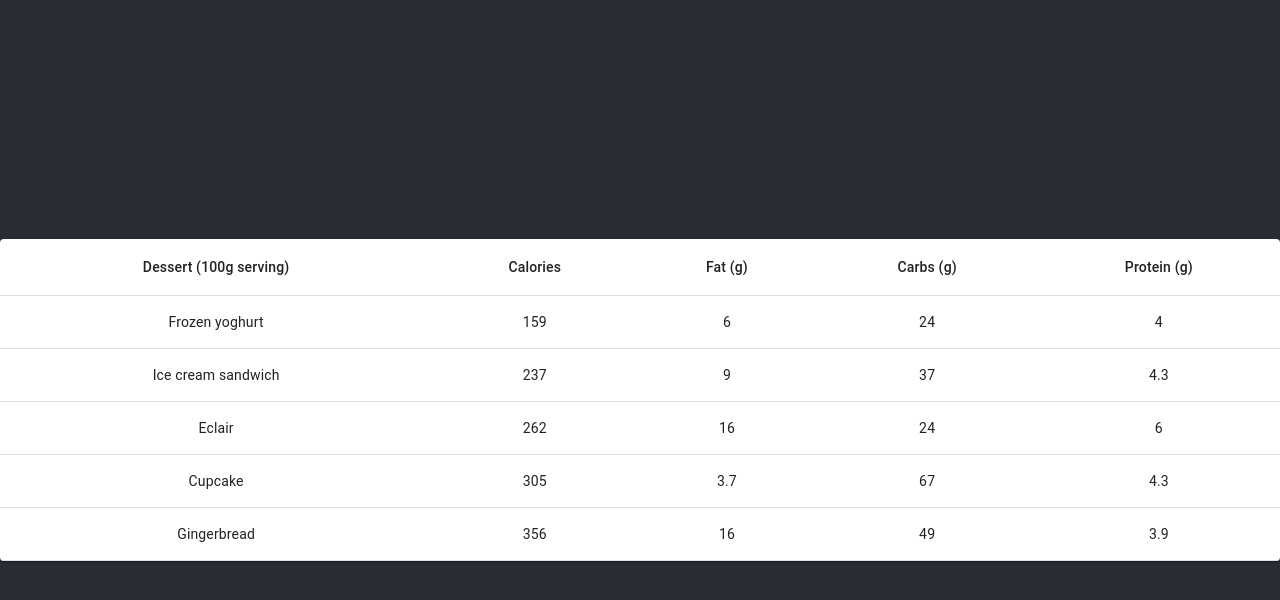
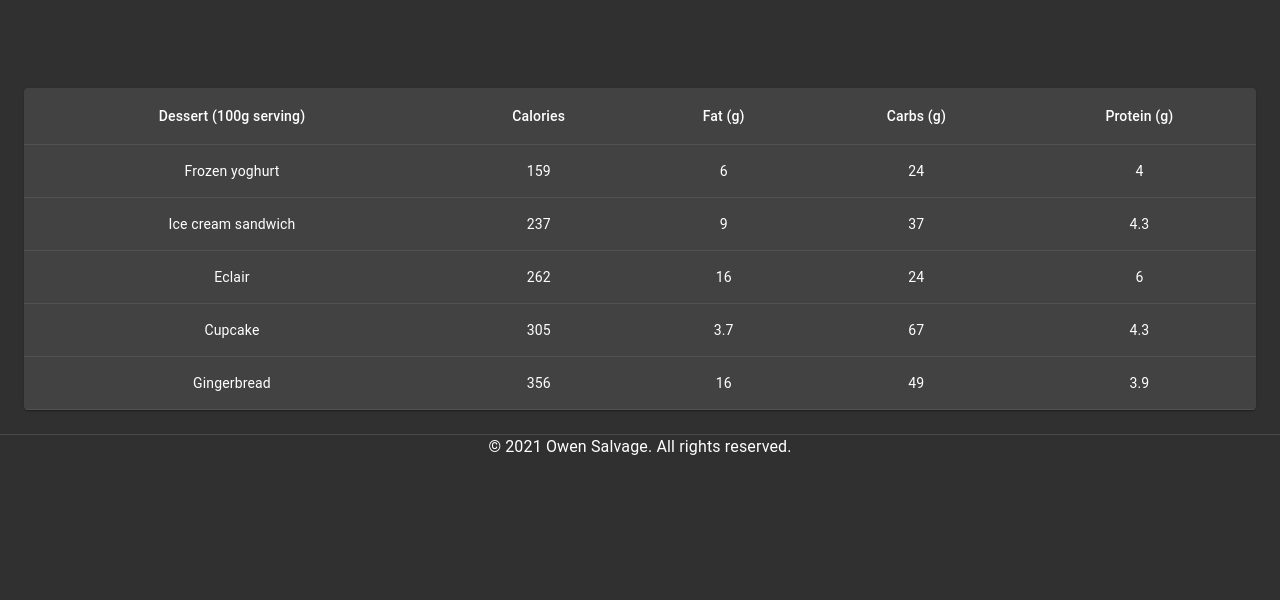
Before and after one commit to Owenleo778/Sudoku, a React (Create React App) app: page / in a window 1280 px wide. Shown: the top 600 px of the page. Built offline with nearby package versions, Linux system fonts and the light colour scheme.

Commit message:
Added header, footer and themes.

```diff
--- a/src/App.tsx
+++ b/src/App.tsx
@@ -1,15 +1,42 @@
 import './App.css';
 import Board from './ui/board/sudokuBoard';
+import { ThemeProvider } from "@material-ui/styles";
+import { darkTheme } from "./ui/themes/themes";
+import { CssBaseline, Box, Container, createStyles, Theme, makeStyles } from "@material-ui/core";
 import React from "react";
+import Header from "./ui/margins/header";
+import Footer from "./ui/margins/footer";
 
-function App() {
-  return (
-      <div className="App">
-        <header className="App-header">
-          <Board />
-        </header>
-      </div>
-  )
+const useStyles = makeStyles((theme: Theme) =>
+    createStyles({
+        container: {
+            flexGrow: 1,
+            [theme.breakpoints.down("xs")]: {
+                marginTop: theme.spacing(9),
+                marginBottom: theme.spacing(2),
+            },
+            [theme.breakpoints.up("sm")]: {
+                marginTop: theme.spacing(11),
+                marginBottom: theme.spacing(3),
+            },
+        },
+    })
+);
+
+const App: React.FC = () => {
+    const { container } = useStyles();
+    return (
+        <ThemeProvider theme={darkTheme}>
+            <CssBaseline />
+            <Box display="flex" flexDirection="column" height="100%">
+                <Header />
+                <Container className={container}>
+                    <Board />
+                </Container>
+                <Footer />
+            </Box>
+        </ThemeProvider>
+    )
 }
 
 export default App;
--- /dev/null
+++ b/src/ui/margins/footer.tsx
@@ -0,0 +1,13 @@
+import { Divider, Typography } from "@material-ui/core";
+import React from "react";
+
+const Footer: React.FC = () => {
+    return (
+        <>
+            <Divider />
+            <Typography align="center">&copy; 2021 Owen Salvage. All rights reserved.</Typography>
+            </>
+    );
+}
+
+export default Footer;
--- /dev/null
+++ b/src/ui/margins/header.tsx
@@ -0,0 +1,7 @@
+import React from "react";
+
+const Header: React.FC = () => {
+ return (<></>);
+}
+
+export default Header;
--- /dev/null
+++ b/src/ui/themes/themes.ts
@@ -0,0 +1,19 @@
+import { createMuiTheme, responsiveFontSizes } from "@material-ui/core";
+
+const darkTheme = responsiveFontSizes(
+    createMuiTheme({
+        palette: {
+            type: "dark",
+        },
+    })
+);
+
+const lightTheme = responsiveFontSizes(
+    createMuiTheme({
+        palette: {
+            type: "light",
+        },
+    })
+);
+
+export { darkTheme, lightTheme };
```
